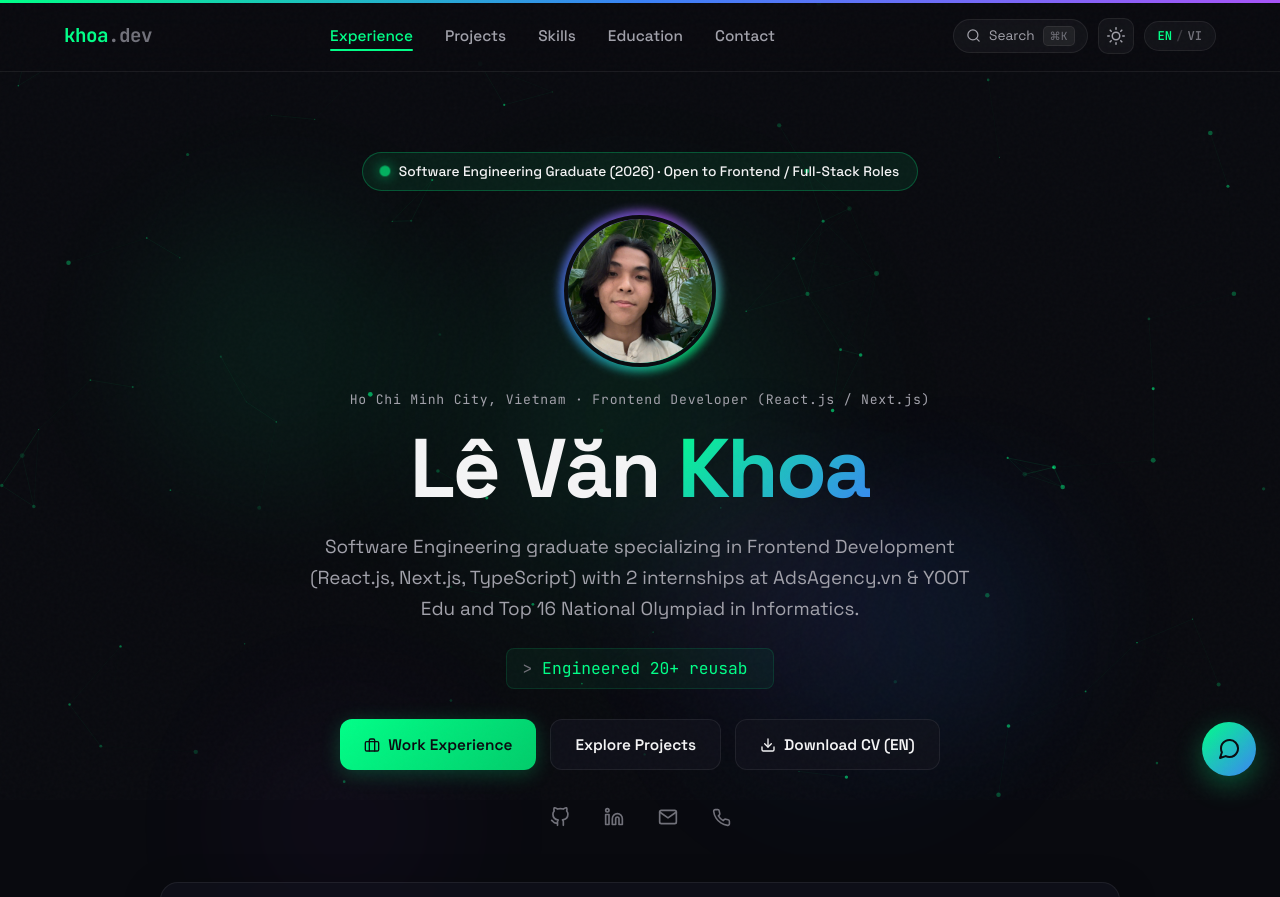
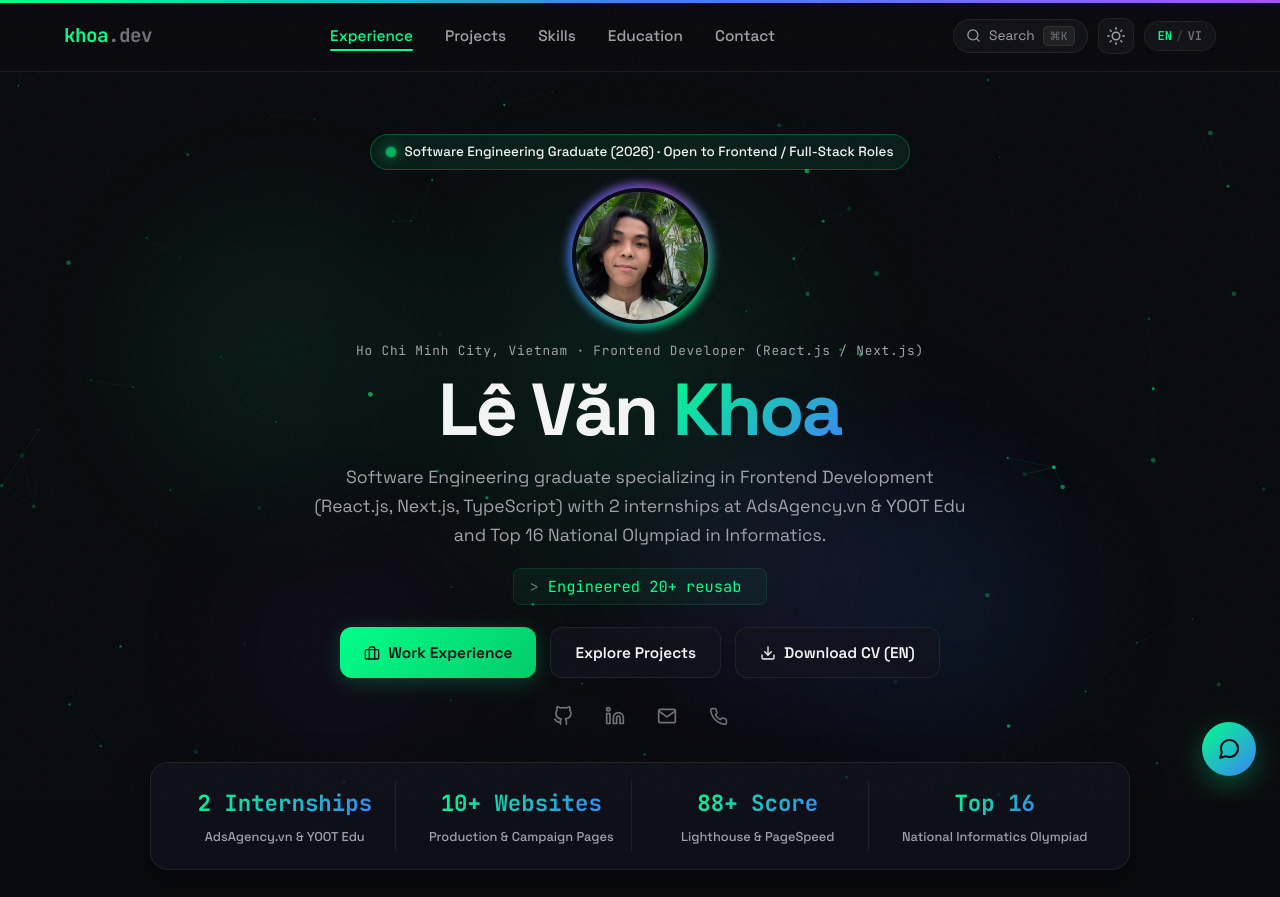
Before and after one commit to khoazandev/khoazandev, a Next.js app in the folder portfolio/: page / in a window 1280 px wide. Shown: the top 897 px of the page. Built offline with nearby package versions, Linux system fonts and the light colour scheme.

Commit message:
style: balance flagship 2-col project grid and tighten hero stats layout

```diff
--- a/portfolio/app/globals.css
+++ b/portfolio/app/globals.css
@@ -280,7 +280,7 @@ body::before {
   justify-content: center;
   align-items: center;
   text-align: center;
-  padding: 112px 24px 64px;
+  padding: 94px 24px 40px;
   position: relative;
   overflow: hidden;
 }
@@ -290,15 +290,15 @@ body::before {
   display: inline-flex;
   align-items: center;
   gap: 10px;
-  padding: 7px 18px;
+  padding: 6px 16px;
   border-radius: 100px;
   background: rgba(0, 255, 136, 0.08);
   border: 1px solid rgba(0, 255, 136, 0.25);
   color: var(--text-primary);
-  font-size: 0.86rem;
+  font-size: 0.84rem;
   font-weight: 500;
   text-decoration: none;
-  margin-bottom: 24px;
+  margin-bottom: 18px;
   transition: all var(--transition);
 }
 .hero-status-pill:hover {
@@ -321,8 +321,8 @@ body::before {
 
 .hero-avatar {
   position: relative;
-  width: 152px; height: 152px;
-  margin-bottom: 22px;
+  width: 136px; height: 136px;
+  margin-bottom: 16px;
 }
 .hero-avatar-glow {
   position: absolute;
@@ -347,18 +347,18 @@ body::before {
 
 .hero-badge {
   font-family: 'JetBrains Mono', monospace;
-  font-size: 0.82rem;
+  font-size: 0.8rem;
   color: var(--text-secondary);
   letter-spacing: 0.8px;
-  margin-bottom: 14px;
+  margin-bottom: 10px;
 }
 
 .hero-name {
-  font-size: clamp(2.8rem, 7.5vw, 5.2rem);
+  font-size: clamp(2.6rem, 6.8vw, 4.6rem);
   font-weight: 700;
   letter-spacing: -2.5px;
-  line-height: 1.06;
-  margin-bottom: 18px;
+  line-height: 1.05;
+  margin-bottom: 14px;
 }
 .hero-name .accent {
   background: linear-gradient(135deg, var(--accent-green) 0%, var(--accent-blue) 100%);
@@ -374,20 +374,20 @@ body::before {
 }
 
 .hero-tagline {
-  font-size: 1.18rem;
+  font-size: 1.1rem;
   color: var(--text-secondary);
   max-width: 660px;
-  margin-bottom: 24px;
+  margin-bottom: 18px;
   font-weight: 400;
 }
 
 .hero-typing {
   font-family: 'JetBrains Mono', monospace;
-  font-size: 1.02rem;
+  font-size: 0.96rem;
   color: var(--accent-green);
   min-height: 1.6em;
-  margin-bottom: 30px;
-  padding: 6px 16px;
+  margin-bottom: 22px;
+  padding: 5px 15px;
   border-radius: 8px;
   background: rgba(0, 255, 136, 0.05);
   border: 1px solid rgba(0, 255, 136, 0.12);
@@ -401,19 +401,19 @@ body::before {
   gap: 14px;
   flex-wrap: wrap;
   justify-content: center;
+  margin-bottom: 18px;
+}
+
+.hero-socials {
+  display: flex;
+  gap: 12px;
+  align-items: center;
   margin-bottom: 26px;
-}
-
-.hero-socials {
-  display: flex;
-  gap: 12px;
-  align-items: center;
-  margin-bottom: 44px;
 }
 .hero-socials a {
   color: var(--text-muted);
   transition: all var(--transition);
-  padding: 10px;
+  padding: 9px;
   border-radius: 10px;
   border: 1px solid transparent;
   display: flex;
@@ -431,8 +431,8 @@ body::before {
   grid-template-columns: repeat(4, 1fr);
   gap: 16px;
   width: 100%;
-  max-width: 960px;
-  padding: 22px 28px;
+  max-width: 980px;
+  padding: 18px 24px;
   background: var(--bg-card);
   backdrop-filter: blur(var(--glass-blur));
   border: 1px solid var(--border-color);
@@ -452,17 +452,19 @@ body::before {
 }
 .hero-stat-value {
   font-family: 'JetBrains Mono', monospace;
-  font-size: 1.55rem;
+  font-size: 1.4rem;
   font-weight: 700;
+  white-space: nowrap;
   background: linear-gradient(135deg, var(--accent-green), var(--accent-blue));
   -webkit-background-clip: text;
   -webkit-text-fill-color: transparent;
   background-clip: text;
 }
 .hero-stat-label {
-  font-size: 0.82rem;
+  font-size: 0.8rem;
   color: var(--text-secondary);
   font-weight: 500;
+  white-space: nowrap;
 }
 
 /* ─── BUTTONS ─── */
@@ -665,9 +667,15 @@ body::before {
 }
 [data-theme="light"] .filter-pill.active { color: #fff; }
 
+.projects-grid-featured {
+  display: grid;
+  grid-template-columns: repeat(2, 1fr);
+  gap: 24px;
+  margin-bottom: 24px;
+}
 .projects-grid {
   display: grid;
-  grid-template-columns: repeat(auto-fit, minmax(340px, 1fr));
+  grid-template-columns: repeat(auto-fit, minmax(320px, 1fr));
   gap: 24px;
 }
 .project-card {
@@ -1578,6 +1586,7 @@ body::before {
 @media (max-width: 900px) {
   .about-content { grid-template-columns: 1fr; }
   .awards-grid { grid-template-columns: 1fr; }
+  .projects-grid-featured { grid-template-columns: 1fr; }
   .hero-stats-strip { grid-template-columns: repeat(2, 1fr); gap: 20px; }
   .hero-stat-item:nth-child(2) { border-right: none; }
 }
--- a/portfolio/app/page.tsx
+++ b/portfolio/app/page.tsx
@@ -531,29 +531,10 @@ function Projects() {
       ? projectsData
       : projectsData.filter((p) => p.tech.includes(activeFilter));
 
-  return (
-    <section id="projects" className="section">
-      <ScrollReveal>
-        <div className="section-label">{t("projects.label")}</div>
-        <h2 className="section-title">{t("projects.title")}</h2>
-      </ScrollReveal>
+  const featuredList = filtered.filter((p) => p.featured);
+  const secondaryList = filtered.filter((p) => !p.featured);
 
-      <ScrollReveal>
-        <div className="project-filters">
-          {allTechs.map((tech) => (
-            <button
-              key={tech}
-              className={`filter-pill${activeFilter === tech ? " active" : ""}`}
-              onClick={() => setActiveFilter(tech)}
-            >
-              {tech}
-            </button>
-          ))}
-        </div>
-      </ScrollReveal>
-
-      <div className="projects-grid">
-        {filtered.map((p, i) => (
+  const renderProjectCard = (p: (typeof projectsData)[number], i: number) => (
     <ScrollReveal key={p.title} delay={i * 0.07}>
       <TiltCard className={p.featured ? "featured-tilt" : ""}>
         <div className={`project-card${p.featured ? " project-card-featured" : ""}`}>
@@ -641,8 +622,40 @@ function Projects() {
         </div>
       </TiltCard>
     </ScrollReveal>
+  );
+
+  return (
+    <section id="projects" className="section">
+      <ScrollReveal>
+        <div className="section-label">{t("projects.label")}</div>
+        <h2 className="section-title">{t("projects.title")}</h2>
+      </ScrollReveal>
+
+      <ScrollReveal>
+        <div className="project-filters">
+          {allTechs.map((tech) => (
+            <button
+              key={tech}
+              className={`filter-pill${activeFilter === tech ? " active" : ""}`}
+              onClick={() => setActiveFilter(tech)}
+            >
+              {tech}
+            </button>
           ))}
         </div>
+      </ScrollReveal>
+
+      {featuredList.length > 0 && (
+        <div className="projects-grid-featured">
+          {featuredList.map((p, i) => renderProjectCard(p, i))}
+        </div>
+      )}
+
+      {secondaryList.length > 0 && (
+        <div className="projects-grid">
+          {secondaryList.map((p, i) => renderProjectCard(p, i))}
+        </div>
+      )}
     </section>
   );
 }
```
Lines whose indentation alone changed are shown as unchanged.
